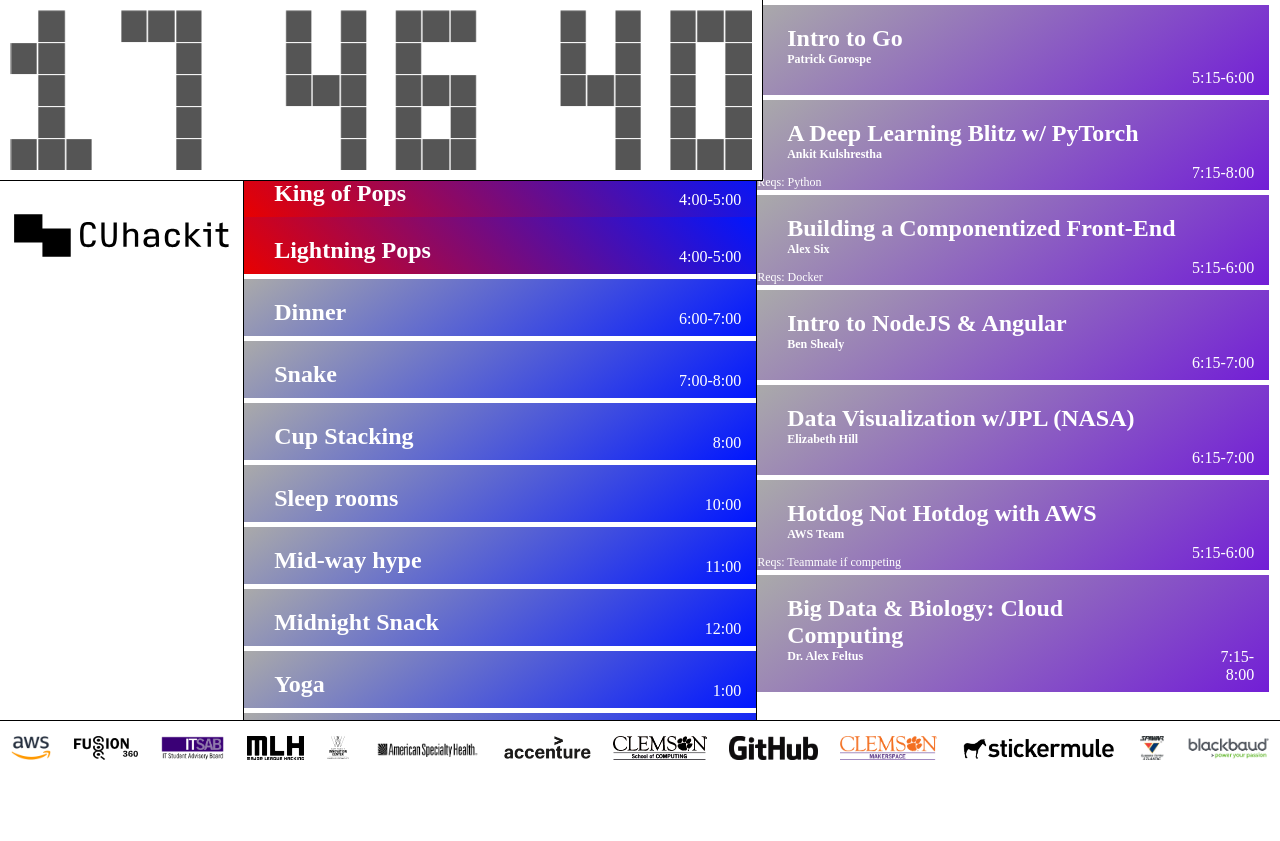
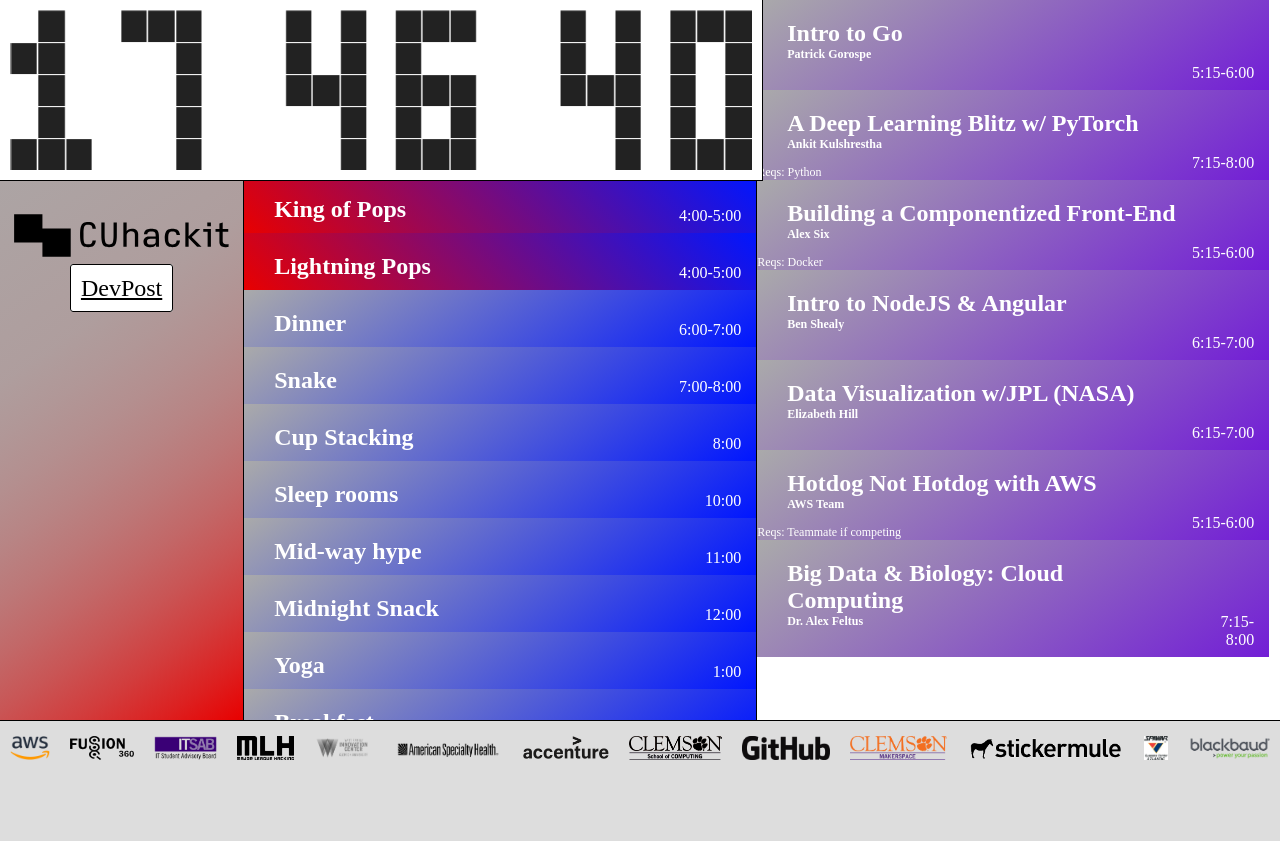
Before and after one commit to CUHackers/day, a plain HTML site: page index.html in a window 1280 px wide. Before the commit the page ends 800 px from the top, so only its background shows below. Drawn offline with nearby package versions, Linux system fonts and the light colour scheme; a small style sheet from the web is missing.

Commit message:
Mostly colored

```diff
--- a/css/main.css
+++ b/css/main.css
@@ -2,7 +2,7 @@
 * @Author: Charlie Gallentine
 * @Date:   2018-10-05 15:40:42
 * @Last Modified by:   Charlie Gallentine
-* @Last Modified time: 2019-01-23 11:31:40
+* @Last Modified time: 2019-01-23 11:52:20
 */
 
 * {
@@ -13,6 +13,15 @@
 
 body {
 	overflow: hidden;
+}
+
+.link {
+	border: 1px solid black;
+	border-radius: 3px;
+	font-size: 24px;
+	color: black;
+	background-color: white;
+	padding: 10px;
 }
 
 .partner_logo {
@@ -29,6 +38,7 @@ body {
 	border-top: 1px solid black;
 	display: flex;
 	justify-content: space-around;
+	height: 15vh;
 }
 
 #logo {
@@ -38,6 +48,7 @@ body {
 .links_block {
 	padding-top: 25vh;
 	padding-bottom: 25vh;
+	text-align: center;
 }
 
 #schedule_container {
@@ -47,6 +58,7 @@ body {
 
 .links_block {
 	width: 19%;
+	background: linear-gradient(145deg, #aaa, 80%, #E80000);
 }
 
 .schedule_block {
@@ -63,8 +75,7 @@ body {
 }
 
 #events {
-	padding-top: 20vh;
-
+	padding-top: 22vh;
 }
 
 #clockContainer {
@@ -157,7 +168,7 @@ body {
 	color: white;
 	display: flex;
 	justify-content: space-between;
-	margin-top: 5px;
+	/*margin-top: 5px;*/
 }
 
 .upcoming_session {
@@ -166,7 +177,7 @@ body {
 	color: white;
 	display: flex;
 	justify-content: space-between;
-	margin-top: 5px;
+	/*margin-top: 5px;*/
 }
 
 .row {
--- a/index.html
+++ b/index.html
@@ -31,6 +31,7 @@
         <div id="schedule_container">
           <div class="links_block">
             <img src="./resources/CUhackit_bw_small.svg" id="logo"/>
+            <a class="link" href="#">DevPost</a>
           </div>
           <div class="schedule_block" id="event_schedule_block">
             <div id="events" class="section_events">
@@ -49,12 +50,12 @@
             </div>
           </div>
         </div>
-        <footer id="partners">
+        <footer id="partners" style="background-color: #DDD;">
           <img class="partner_logo" src="./resources/partners/AWS-LOGO_png/AWS_logo_RGB.png" alt="AWS"/>
           <img class="partner_logo" src="./resources/partners/FUS_RGB_BW.svg" alt="Fusion 360"/>
           <img class="partner_logo" src="./resources/partners/ITStudentAdvisoryBoardLogo.png" alt="ITSAB"/>
           <img class="partner_logo" src="./resources/partners/mlh-logo-black.png" alt="MLH"/>
-          <img class="partner_logo" src="./resources/partners/WATT_LOGO_BW_two.svg" alt="WATT FIC"/>
+          <img class="partner_logo" src="./resources/partners/WFIC_Horizontal_BW.png" alt="WATT FIC"/>
           <img class="partner_logo" src="./resources/partners/ASH_BW_Logo.png" alt="American Specialty Health"/>
           <img class="partner_logo" src="./resources/partners/Acc_Logo_Black_RGB.png" alt="Accenture"/>
           <img class="partner_logo" src="./resources/partners/soc_logo.png" alt="SOC"/>
--- a/js/clock.js
+++ b/js/clock.js
@@ -2,7 +2,7 @@
 * @Author: Charlie Gallentine
 * @Date:   2018-10-05 15:34:33
 * @Last Modified by:   Charlie Gallentine
-* @Last Modified time: 2019-01-23 10:39:57
+* @Last Modified time: 2019-01-23 11:50:23
 */
 
 // const year = new Date().getYear() + 1900;
@@ -121,8 +121,8 @@ function getCurrentGradient() {
   	gridTextGradient.addColorStop(1, "#DDD"); // make this a darker one!
   }
   else if (progress.during()) {
-  	gridTextGradient.addColorStop(0, "#555"); // old color here!
-  	gridTextGradient.addColorStop(1, "#555"); // make this a darker one!
+  	gridTextGradient.addColorStop(0, "#222"); // old color here!
+  	gridTextGradient.addColorStop(1, "#222"); // make this a darker one!
   }
   else {
   	gridTextGradient.addColorStop(0, "#333"); // old color here!
```
